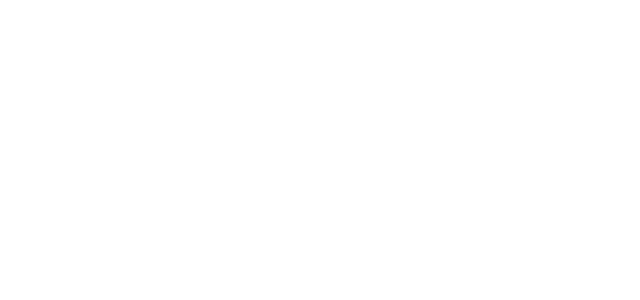
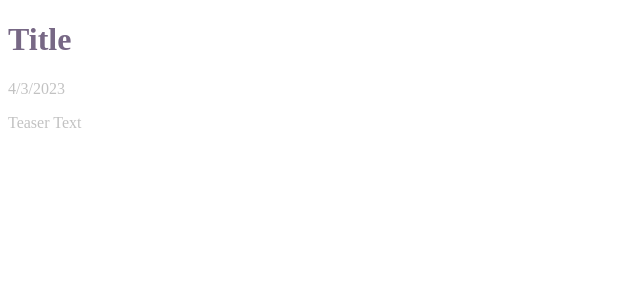
Before and after one commit to danielmillen/blog-web, a Next.js app: page / in a window 1280 px wide. Shown: the top 300 px of the page, without its empty margins (0-640 px from the left). Built offline with nearby package versions, Linux system fonts and the light colour scheme.

Commit message:
create teaser component

```diff
--- /dev/null
+++ b/src/components/date/PublishedDate.tsx
@@ -0,0 +1,16 @@
+import React from 'react';
+
+type Props = {
+    publishedDate: number;
+};
+
+const PublishedDate: React.FC<Props> = ({publishedDate}) => {
+    const configuredDate: Date = new Date(publishedDate);
+    return (
+        <div className="publishedDate primary">
+            {configuredDate.toLocaleDateString()}
+        </div>
+    );
+};
+
+export default PublishedDate;
--- /dev/null
+++ b/src/components/date/index.ts
@@ -0,0 +1 @@
+export {default as PublishedDate} from './PublishedDate';
--- a/src/components/index.ts
+++ b/src/components/index.ts
@@ -1 +1,2 @@
-export * from './title'
+export * from './title';
+export * from './teaser';
--- /dev/null
+++ b/src/components/teaser/Teaser.tsx
@@ -0,0 +1,17 @@
+import React from 'react';
+import {Title} from '@components/title';
+import {PublishedDate} from '@components/date';
+
+type Props = {};
+
+const Teaser: React.FC<Props> = () => {
+    return (
+        <div>
+            <Title title={'Title'} />
+            <PublishedDate publishedDate={1680487842761} />
+            <p className="primary">Teaser Text</p>
+        </div>
+    );
+};
+
+export default Teaser;
--- /dev/null
+++ b/src/components/teaser/index.ts
@@ -0,0 +1 @@
+export {default as Teaser} from './Teaser';
--- a/src/components/title/Title.tsx
+++ b/src/components/title/Title.tsx
@@ -1,13 +1,13 @@
-import React from "react";
+import React from 'react';
 
 type Props = {
     title: string;
 };
 
-const Title: React.FC<Props> = ({ title }) => {
+const Title: React.FC<Props> = ({title}) => {
     return (
         <div>
-            <h1 className="primary">{title}</h1>
+            <h1 className="secondary">{title}</h1>
         </div>
     );
 };
--- a/src/pages/index.tsx
+++ b/src/pages/index.tsx
@@ -1,3 +1,9 @@
+import {Teaser} from '@components/teaser';
+
 export default function Home() {
-    return <></>;
+    return (
+        <>
+            <Teaser />
+        </>
+    );
 }
```
